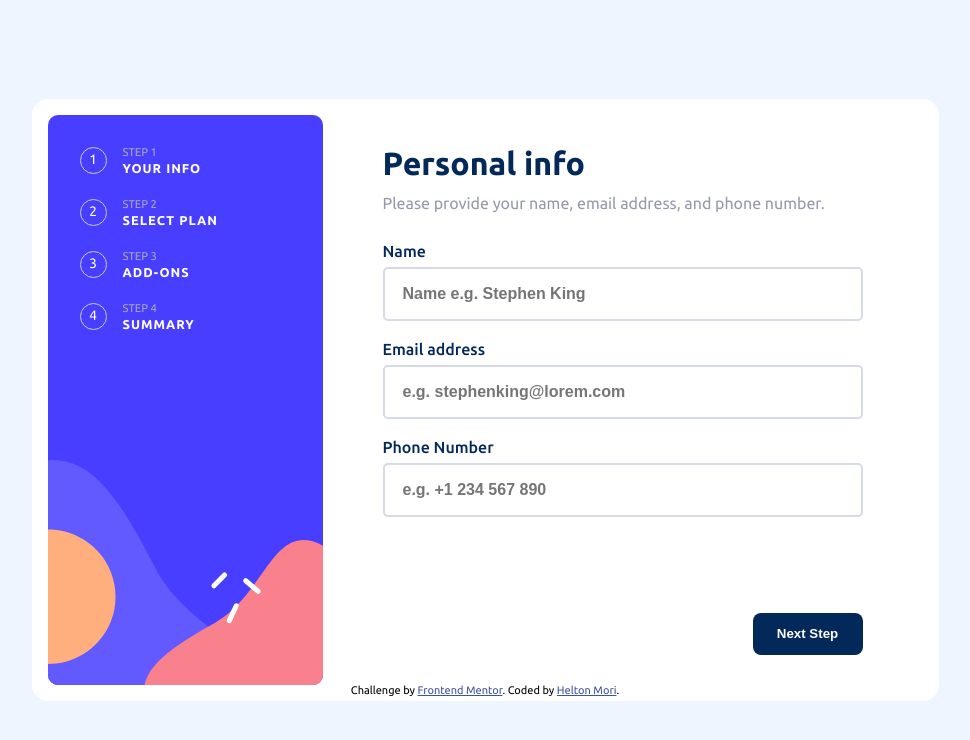
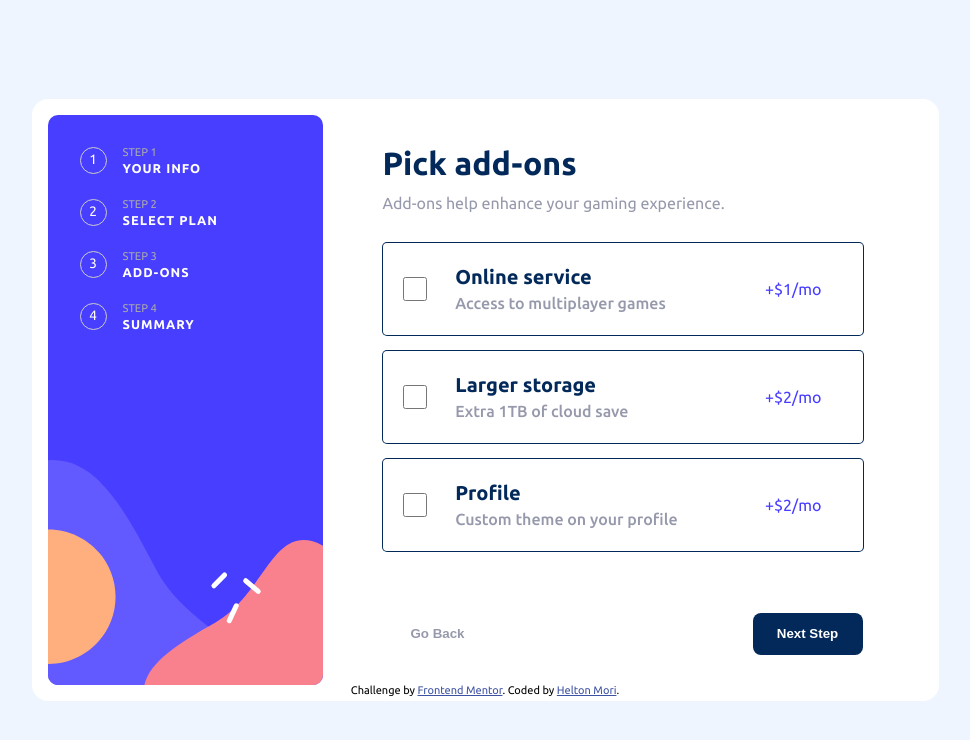
Before and after one commit to helton-mori-dev/Multi-step-form---Frontend-Mentor, a Vue app: page / in a window 1280 px wide. Shown: the top 740 px of the page, without its empty margins (155-1125 px from the left). Built offline with nearby package versions, Linux system fonts and the light colour scheme.

Commit message:
Bind de classes para o estado dos addons

```diff
--- a/src/components/StepPickAddon.vue
+++ b/src/components/StepPickAddon.vue
@@ -5,33 +5,71 @@
       Add-ons help enhance your gaming experience.
     </h2>
     <div class="addons">
-      <label class="addons__item" for="online">
-        <input type="checkbox" class="check" id="online" />
+      <label
+        class="addons__item"
+        for="online"
+        :class="{ active: online === true }"
+      >
+        <input type="checkbox" class="check" id="online" v-model="online" />
         <label class="label" for="online">Online service</label
         ><span class="description">Access to multiplayer games</span>
         <span class="price"> +$1/mo </span>
       </label>
-      <label class="addons__item" for="storage">
-        <input type="checkbox" class="check" id="storage" /><label
-          class="label"
-          for="storage"
-          >Larger storage</label
+
+      <label
+        class="addons__item"
+        for="storage"
+        :class="{ active: storage === true }"
+      >
+        <input
+          type="checkbox"
+          class="check"
+          id="storage"
+          v-model="storage"
+        /><label class="label" for="storage">Larger storage</label
         ><span class="description">Extra 1TB of cloud save</span>
         <span class="price"> +$2/mo </span>
       </label>
-      <label class="addons__item" for="profile">
-        <input type="checkbox" class="check" id="profile" />
-        <label class="label" for="profile">Customizable Profile</label
+
+      <label
+        class="addons__item"
+        for="profile"
+        :class="{ active: profile === true }"
+      >
+        <input type="checkbox" class="check" id="profile" v-model="profile" />
+        <label class="label" for="profile">Profile</label
         ><span class="description">Custom theme on your profile</span>
         <span class="price"> +$2/mo </span>
       </label>
+      <!-- <button @click.prevent="refreshAddonData()">push</button> -->
     </div>
   </div>
 </template>
 
 <script>
+import { mapState, mapMutations } from "vuex";
 export default {
   name: "StepPickAddon",
+  data() {
+    return {
+      online: false,
+      storage: false,
+      profile: false,
+    };
+  },
+  computed: {
+    ...mapState([""]),
+  },
+  methods: {
+    ...mapMutations(["PUSH_ADDONS_DATA"]),
+    refreshAddonData() {
+      this.PUSH_ADDONS_DATA({
+        online: this.online,
+        storage: this.storage,
+        profile: this.profile,
+      });
+    },
+  },
 };
 </script>
 
@@ -53,6 +91,11 @@ export default {
 
   grid-template-columns: 1fr 8fr 2fr;
   cursor: pointer;
+  transition: 0.3s all ease;
+}
+
+.addons__item.active {
+  background-color: var(--Magnolia);
 }
 
 .check {
--- a/src/store/store.js
+++ b/src/store/store.js
@@ -8,9 +8,12 @@ export const store = createStore({
         selectedPlan: [],
         pickedAddons: [],
       },
-      currentStepIndex: 0,
+      currentStepIndex: 2,
       periodPlan: "",
       typePlan: "",
+      onlineService: "",
+      largerStorage: "",
+      customizableProfile: "",
     };
   },
   mutations: {
@@ -31,6 +34,11 @@ export const store = createStore({
       state.periodPlan = payload.period;
       state.typePlan = payload.type;
     },
+    PUSH_ADDONS_DATA(state, payload) {
+      state.onlineService = payload.online;
+      state.largerStorage = payload.storage;
+      state.customizableProfile = payload.profile;
+    },
   },
   actions: {
     updateStepData({ commit }, { step, data }) {
```
Also changed, not shown: src/App.vue (+15 -0 lines).
